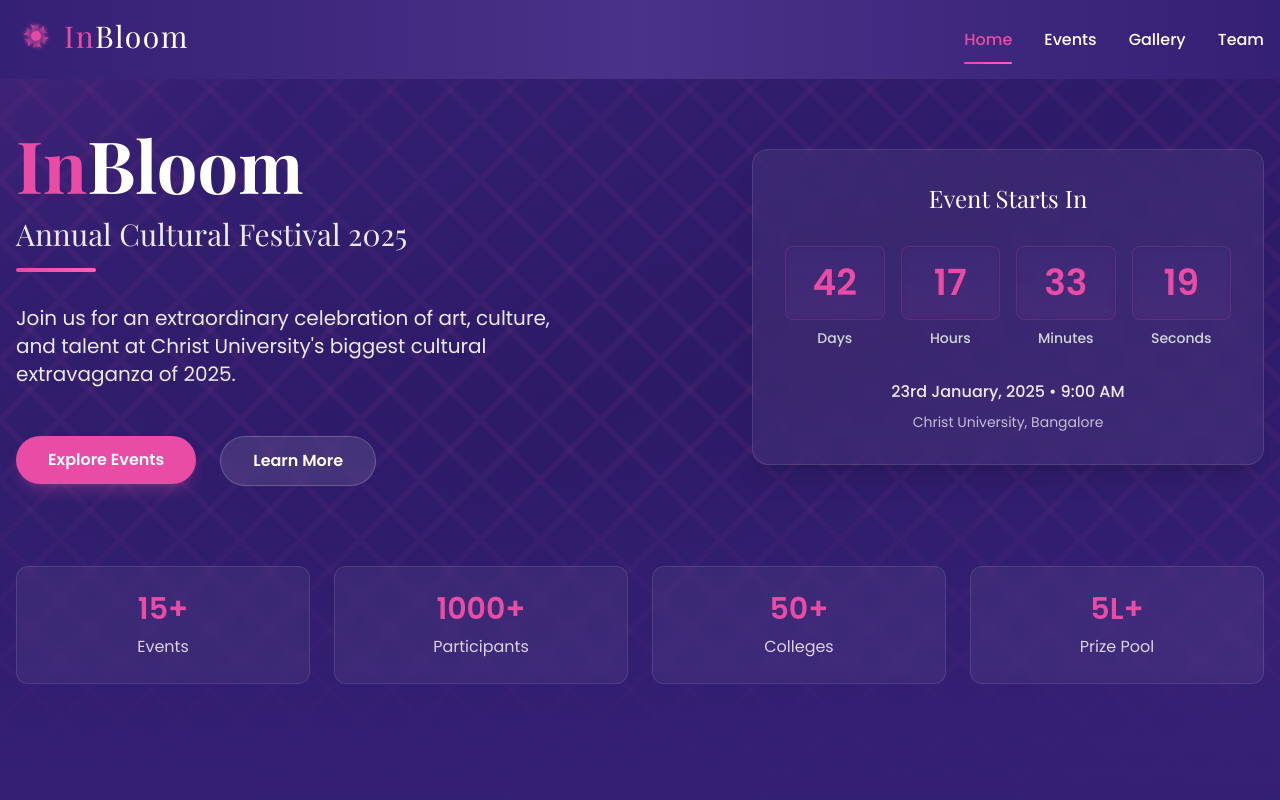
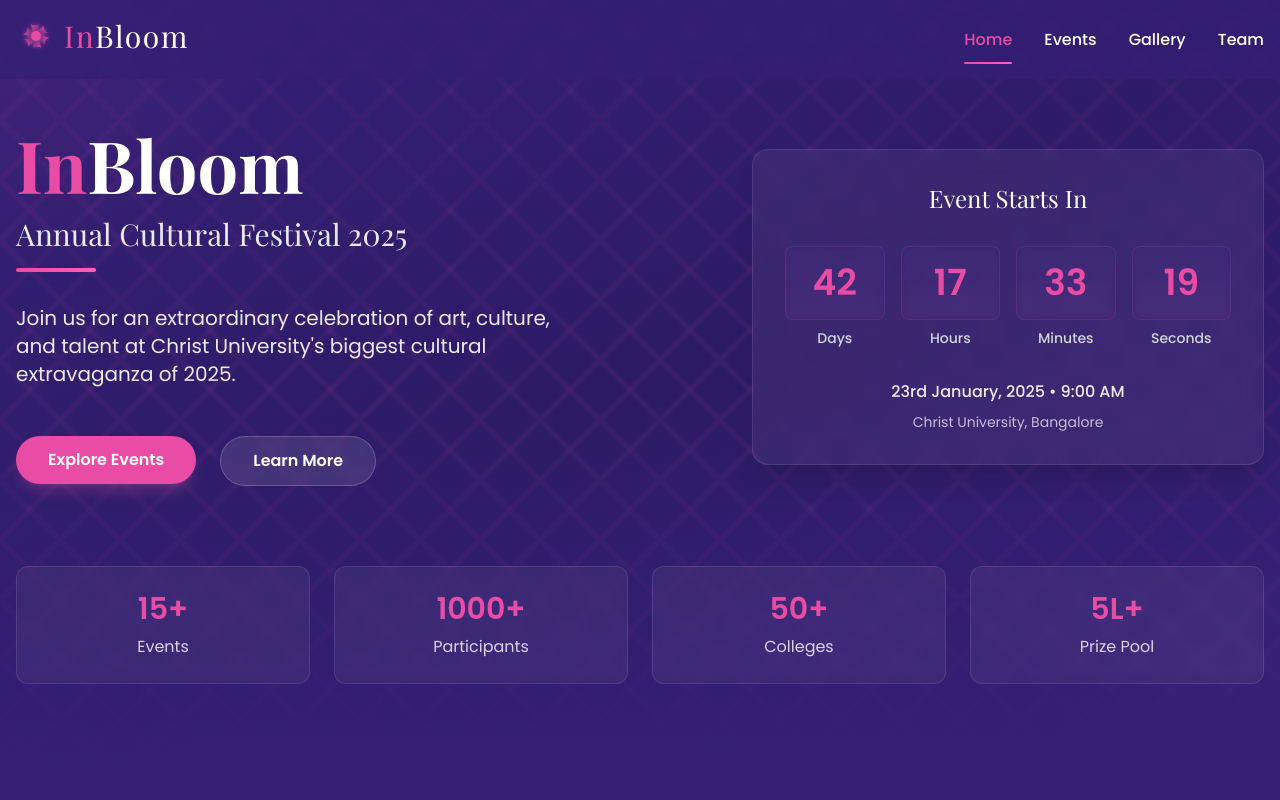
Before and after one commit to sumith300/Inbloom, a React (Vite) app: page / in a window 1280 px wide. Shown: the top 800 px of the page. Built offline with nearby package versions, Linux system fonts and the light colour scheme.

Commit message:
fixed navbar and added blur

```diff
--- a/src/components/layout/Navbar.jsx
+++ b/src/components/layout/Navbar.jsx
@@ -5,42 +5,24 @@
 const Navbar = () => {
   const [isMenuOpen, setIsMenuOpen] = useState(false);
   const [isScrolled, setIsScrolled] = useState(false);
-  const [isVisible, setIsVisible] = useState(true);
-  const [lastScrollY, setLastScrollY] = useState(0);
   const location = useLocation();
 
   useEffect(() => {
     const handleScroll = () => {
-      const currentScrollY = window.scrollY;
-
-      // Show/hide based on scroll direction
-      if (currentScrollY > lastScrollY) {
-        // Scrolling down
-        setIsVisible(false);
-      } else {
-        // Scrolling up
-        setIsVisible(true);
-      }
-
       // Update background when scrolled
-      setIsScrolled(currentScrollY > 20);
-
-      // Update last scroll position
-      setLastScrollY(currentScrollY);
+      setIsScrolled(window.scrollY > 20);
     };
 
     window.addEventListener('scroll', handleScroll, { passive: true });
     return () => window.removeEventListener('scroll', handleScroll);
-  }, [lastScrollY]);
+  }, []);
 
   return (
     <nav
-      className={`fixed w-full z-50 transition-all duration-300 transform ${
-        isVisible ? 'translate-y-0' : '-translate-y-full'
-      } ${
+      className={`fixed top-0 left-0 right-0 z-50 transition-all duration-300 ${
         isScrolled
-          ? 'bg-primary/98 shadow-lg py-2'
-          : 'bg-gradient-to-r from-primary via-custom-lightPurple to-custom-purple py-4'
+          ? 'bg-primary/80 backdrop-blur-md shadow-lg py-2'
+          : 'bg-primary/70 backdrop-blur-sm py-4'
       }`}
     >
       <div className="container mx-auto px-4">
```
